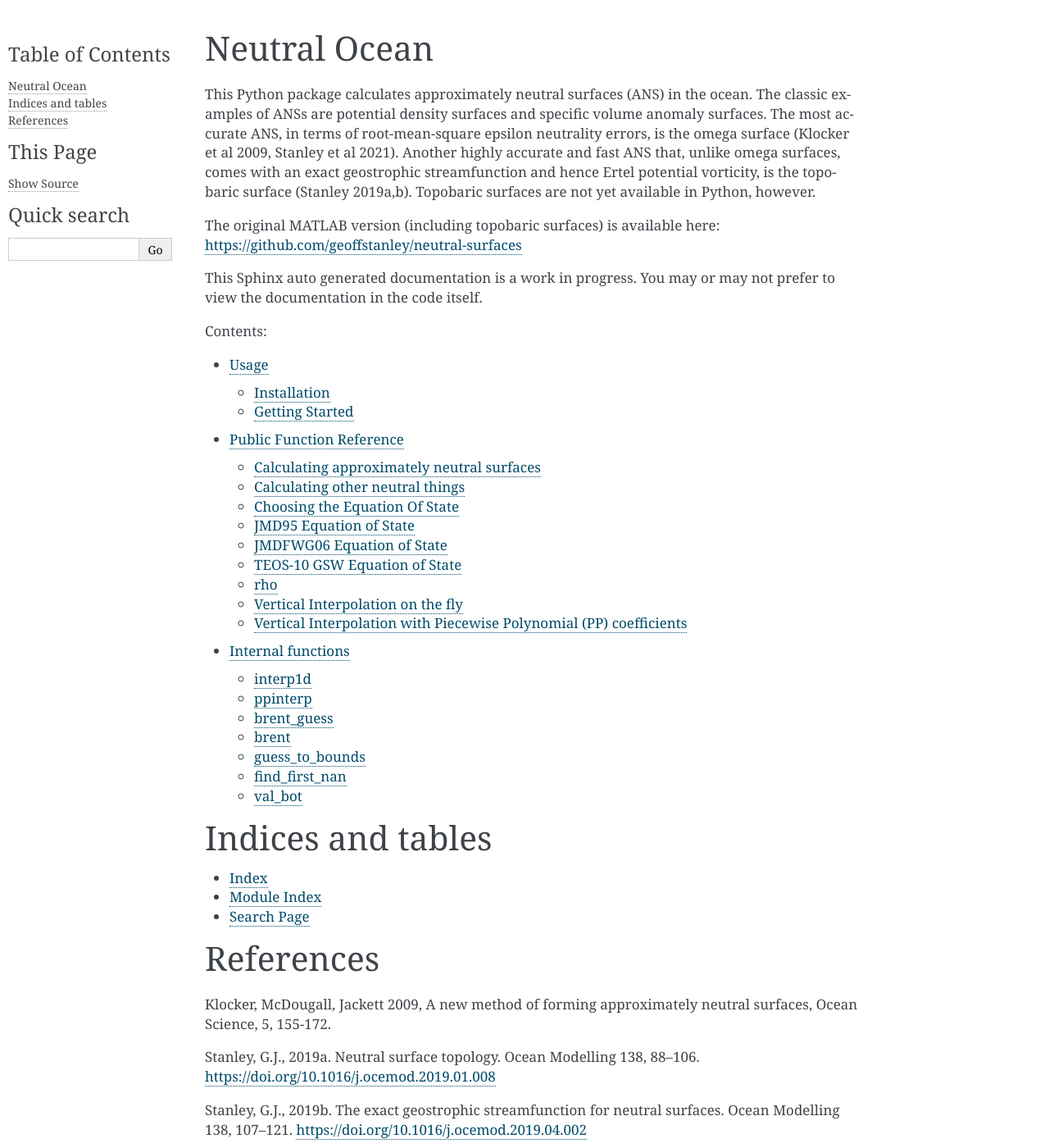
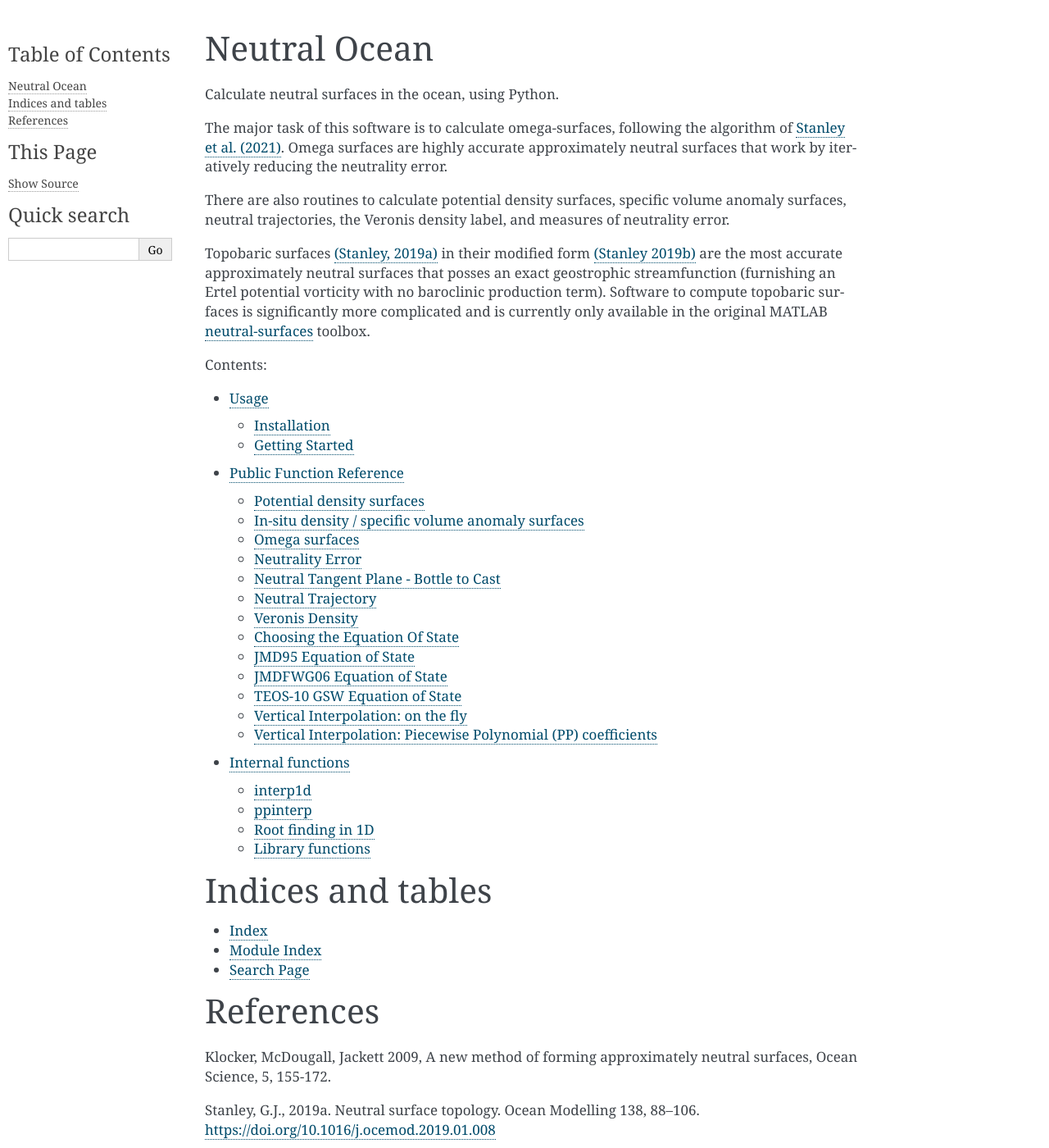
Before and after one commit to geoffstanley/neutralocean, a Sphinx documentation site: the page built from docs/index.rst, in a window 1280 px wide and 1400 px high. Shown: the whole window at 82% size. Built offline with Sphinx 7.4.7, drawn with Linux system fonts in a browser that asks for light colours.

Commit message:
doc updates for Sphinx

```diff
--- a/docs/API.rst
+++ b/docs/API.rst
@@ -2,35 +2,34 @@ Public Function Reference
 =========================
 
 
-Calculating approximately neutral surfaces
-------------------------------------------
-
 Potential density surfaces
-~~~~~~~~~~~~~~~~~~~~~~~~~~
+--------------------------
 .. autofunction:: neutralocean.surface.trad.potential_surf
 
 In-situ density / specific volume anomaly surfaces
-~~~~~~~~~~~~~~~~~~~~~~~~~~~~~~~~~~~~~~~~~~~~~~~~~~
+--------------------------------------------------
 .. autofunction:: neutralocean.surface.trad.anomaly_surf
 
 Omega surfaces
-~~~~~~~~~~~~~~
+--------------
 .. autofunction:: neutralocean.surface.omega.omega_surf
 
+Neutrality Error
+----------------
+.. autofunction:: neutralocean.ntp.ntp_epsilon_errors
 
-Calculating other neutral things
---------------------------------
+.. autofunction:: neutralocean.ntp.ntp_epsilon_errors_norms
 
-Neutral Tangent Plane
-~~~~~~~~~~~~~~~~~~~~~
+Neutral Tangent Plane - Bottle to Cast
+--------------------------------------
 .. autofunction:: neutralocean.traj.ntp_bottle_to_cast
 
 Neutral Trajectory
-~~~~~~~~~~~~~~~~~~
+------------------
 .. autofunction:: neutralocean.traj.neutral_trajectory
 
 Veronis Density
-~~~~~~~~~~~~~~~
+---------------
 .. autofunction:: neutralocean.label.veronis_density
 
 Choosing the Equation Of State
@@ -85,7 +84,7 @@ TEOS-10 GSW Equation of State
 -----------------------------
 
 rho
----
+~~~
 .. autofunction:: neutralocean.eos.gsw.rho
 
 rho_s_t
@@ -97,16 +96,16 @@ rho_p
 .. autofunction:: neutralocean.eos.gsw.rho_p
 
 
-Vertical Interpolation on the fly
----------------------------------
+Vertical Interpolation: on the fly
+----------------------------------
 
 make_interpolator
 ~~~~~~~~~~~~~~~~~
 .. autofunction:: neutralocean.interp1d.make_interpolator
 
 
-Vertical Interpolation with Piecewise Polynomial (PP) coefficients
-------------------------------------------------------------------
+Vertical Interpolation: Piecewise Polynomial (PP) coefficients
+--------------------------------------------------------------
 
 linear_coeffs
 ~~~~~~~~~~~~~
--- a/docs/index.rst
+++ b/docs/index.rst
@@ -6,20 +6,13 @@
 Neutral Ocean
 =============
 
-This Python package calculates approximately neutral surfaces (ANS) in the ocean.
-The classic examples of ANSs are potential density surfaces and specific
-volume anomaly surfaces.  The most accurate ANS, in terms of root-mean-square
-epsilon neutrality errors, is the omega surface (Klocker et al 2009, Stanley et al 2021).
-Another highly accurate and fast ANS that, unlike omega surfaces, comes with
-an exact geostrophic streamfunction and hence Ertel potential vorticity,
-is the topobaric surface (Stanley 2019a,b).  Topobaric surfaces are not yet
-available in Python, however.
+Calculate neutral surfaces in the ocean, using Python.
 
-The original MATLAB version (including topobaric surfaces) is available here:
-https://github.com/geoffstanley/neutral-surfaces
+The major task of this software is to calculate omega-surfaces, following the algorithm of `Stanley et al. (2021) <https://agupubs.onlinelibrary.wiley.com/doi/10.1029/2020MS002436>`_.  Omega surfaces are highly accurate approximately neutral surfaces that work by iteratively reducing the neutrality error.
 
-This Sphinx auto generated documentation is a work in progress.
-You may or may not prefer to view the documentation in the code itself.
+There are also routines to calculate potential density surfaces, specific volume anomaly surfaces, neutral trajectories, the Veronis density label, and measures of neutrality error.
+
+Topobaric surfaces `(Stanley, 2019a) <https://www.sciencedirect.com/science/article/pii/S1463500318302221>`_ in their modified form `(Stanley 2019b) <https://www.sciencedirect.com/science/article/pii/S1463500318302233>`_ are the most accurate approximately neutral surfaces that posses an exact geostrophic streamfunction (furnishing an Ertel potential vorticity with no baroclinic production term).  Software to compute topobaric surfaces is significantly more complicated and is currently only available in the original MATLAB `neutral-surfaces <https://github.com/geoffstanley/neutral-surfaces>`_ toolbox.
 
 
 .. toctree::
--- a/docs/internals.rst
+++ b/docs/internals.rst
@@ -44,27 +44,17 @@ ppinterp
 .. autofunction:: neutralocean.ppinterp.pchip.pchip_coeffs_1
 
 Root finding in 1D
-------------------
+~~~~~~~~~~~~~~~~~~
 
-brent_guess
-~~~~~~~~~~~
 .. autofunction:: neutralocean.fzero.brent_guess
 
-brent
-~~~~~
 .. autofunction:: neutralocean.fzero.brent
 
-guess_to_bounds
-~~~~~~~~~~~~~~~
 .. autofunction:: neutralocean.fzero.guess_to_bounds
 
 Library functions
------------------
+~~~~~~~~~~~~~~~~~
 
-find_first_nan
-~~~~~~~~~~~~~~
 .. autofunction:: neutralocean.lib.find_first_nan
 
-val_bot
-~~~~~~~
 .. autofunction:: neutralocean.lib.val_bot
```
Also changed, not shown: README.md (+2 -2 lines), docs/usage.rst (+18 -7 lines).
